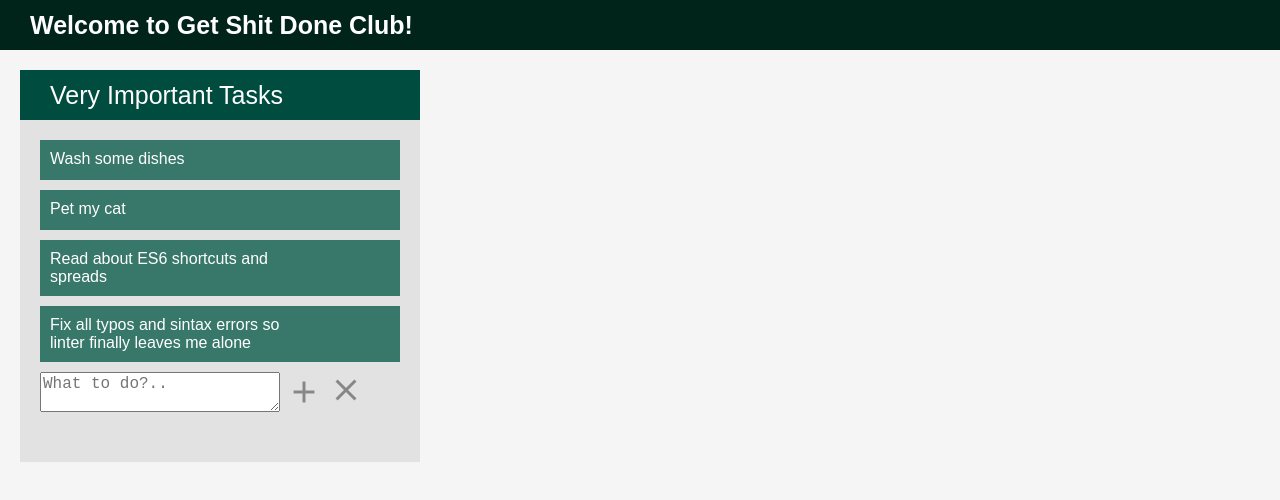
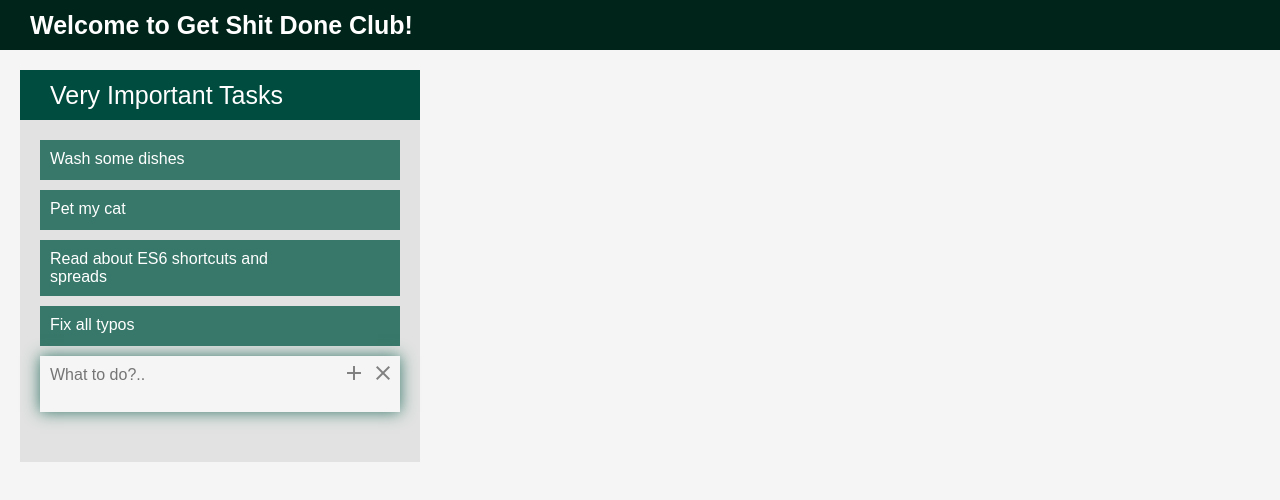
Before and after one commit to klnkt/react-to-do-list, a React app: page / in a window 1280 px wide. Both pictures are taken after a click on the button "add". Shown: the top 500 px of the page. Built offline with nearby package versions, Linux system fonts and the light colour scheme.

Commit message:
added task edit + new task add features

```diff
--- a/src/card/Card.css
+++ b/src/card/Card.css
@@ -11,7 +11,7 @@
 
 .button {
   position: absolute;
-  left: 151px;
+  left: 176px;
   bottom: -24px;
   width: 48px;
   height: 48px;
@@ -20,9 +20,19 @@
   cursor: pointer;
 }
 
-.control__add {
+.card__add {
   display: inline;
   font-size: 48px;
   font-weight: 100;
   color: white;
 }
+
+.card__input {
+  margin-left: 20px;
+  background-color: #F5F5F6;
+  width: 360px;
+  border: grey;
+  color: grey;
+  border-color: #38786a;
+  box-shadow: 0 0 15px #38786a;
+}
--- a/src/card/Card.jsx
+++ b/src/card/Card.jsx
@@ -9,7 +9,7 @@ const TASKS = [
   { id: 1, title: 'Wash some dishes', status: 'unchecked' },
   { id: 2, title: 'Pet my cat', status: 'unchecked' },
   { id: 3, title: 'Read about ES6 shortcuts and spreads', status: 'unchecked' },
-  { id: 4, title: 'Fix all typos and sintax errors so linter finally leaves me alone', status: 'unchecked' },
+  { id: 4, title: 'Fix all typos', status: 'unchecked' },
 ];
 
 class Card extends React.Component {
@@ -22,9 +22,11 @@ class Card extends React.Component {
     this.changeStatus = this.changeStatus.bind(this);
     this.addTask = this.addTask.bind(this);
     this.removeTask = this.removeTask.bind(this);
+    this.editTask = this.editTask.bind(this);
     this.renderInput = this.renderInput.bind(this);
     this.showInput = this.showInput.bind(this);
     this.hideInput = this.hideInput.bind(this);
+    this.handleOutsideClick = this.handleOutsideClick.bind(this);
   }
 
   changeStatus(taskId, taskStatus) {
@@ -35,7 +37,10 @@ class Card extends React.Component {
       }
       return it;
     });
-    this.setState({ tasks: modifiedTasks });
+    this.setState({
+      tasks: modifiedTasks,
+      showInput: false,
+    });
   }
 
   showInput() {
@@ -44,6 +49,7 @@ class Card extends React.Component {
       showInput: true,
     };
     this.setState(modifiedTasks);
+    document.addEventListener('click', this.handleOutsideClick, false);
   }
 
   hideInput() {
@@ -52,18 +58,40 @@ class Card extends React.Component {
       showInput: false,
     };
     this.setState(modifiedTasks);
+    document.removeEventListener('click', this.handleOutsideClick, false);
   }
 
-  addTask(newTitle, newStatus) {
+  handleOutsideClick(e) {
+    if (this.inputNode.contains(e.target)) {
+      return;
+    }
+    this.hideInput();
+  }
+
+  addTask(newTitle) {
     const modifiedTasks = this.state.tasks.slice();
     const idArr = modifiedTasks.map(it => it.id);
     const newId = Math.max.apply(null, idArr) + 1;
     const newTask = {
       id: newId,
       title: newTitle,
-      status: newStatus,
+      status: 'unchecked',
     };
     modifiedTasks.push(newTask);
+    this.setState({
+      tasks: modifiedTasks,
+      showInput: false,
+    });
+  }
+
+  editTask(taskTitle, taskId) {
+    const modifiedTasks = this.state.tasks.map((it) => {
+      if (it.id === taskId) {
+        const obj = { title: taskTitle };
+        return { ...it, ...obj };
+      }
+      return it;
+    });
     this.setState({
       tasks: modifiedTasks,
       showInput: false,
@@ -78,7 +106,11 @@ class Card extends React.Component {
   renderInput() {
     let inputElement = '';
     if (this.state.showInput === true) {
-      inputElement = <Input addTask={this.addTask} hideInput={this.hideInput} />;
+      inputElement = (
+        <div ref={(inputNode) => { this.inputNode = inputNode; }}>
+          <Input do={this.addTask} undo={this.hideInput} newClass="card__input" />
+        </div>
+      );
     }
     return inputElement;
   }
@@ -86,7 +118,7 @@ class Card extends React.Component {
   renderAddButton() {
     let buttonElement = '';
     if (this.state.showInput === false) {
-      buttonElement = <Control name="add" cb={this.showInput} newClass="button control__add" />;
+      buttonElement = <Control name="add" cb={this.showInput} newClass="button card__add" />;
     }
     return buttonElement;
   }
@@ -99,6 +131,7 @@ class Card extends React.Component {
           tasks={this.state.tasks}
           changeStatus={this.changeStatus}
           removeTask={this.removeTask}
+          editTask={this.editTask}
         />
         {this.renderInput()}
         {this.renderAddButton()}
--- a/src/index.css
+++ b/src/index.css
@@ -36,7 +36,7 @@ h1 {
 }
 
 .control {
-  font-size: 24px;
+  margin-top: 5px;
   float: right;
   cursor: pointer;
   margin-right: 5px;
--- a/src/input/Input.css
+++ b/src/input/Input.css
@@ -1,27 +1,38 @@
-.task_add {
-  margin: 0 20px 0 20px;
-  display: flex;
-  flex-direction: row;
+.task_input {
+  min-height: 40px;
+  font-size: 16px;
 }
 
-.task_input {
-  width: 240px;
-  min-height: 40px;
-  font-size: 16px;
-  color: rgba(0, 0, 0, 0.75);
+.task_input__textarea {
+  padding: 0;
+  margin: 10px 0px 6px 10px;
+  resize: none;
+  width: 260px;
+  font-family: sans-serif;
+  font-size: inherit;
+  background-color: inherit;
+  color: inherit;
+  border: 0;
+  overflow: hidden;
 }
 
-.control__add-task {
-  margin: 0;
-  width: 36px;
-  height: 36px;
-  font-size: 36px;
+.task_input__textarea:focus {
+  outline:none;
+}
+
+.control__input {
+  font-size: 24px;
   font-weight: 100;
-  color: rgba(0,0,0,0.4);
   cursor: pointer;
+  color: inherit;
 }
 
 .button__icon {
+  display: inline-block;
+  float: right;
+  padding: 0;
+  display: inline-block;
   border: 0px;
   background-color: inherit;
+  color: inherit;
 }
--- a/src/input/Input.jsx
+++ b/src/input/Input.jsx
@@ -6,27 +6,34 @@ import Control from '../control/Control';
 class Input extends React.Component {
   constructor(props) {
     super(props);
-    this.state = { value: '' };
+    this.state = { value: this.props.title };
     this.handleChange = this.handleChange.bind(this);
   }
 
   clearValue() {
-    this.setState({ value: '' });
+    this.setState({ value: '', show: false });
   }
 
   handleChange(evt) {
     this.setState({ value: evt.target.value });
   }
 
+  resizeTextarea() {
+    const title = this.state.value;
+    return Math.ceil(title.length / 30);
+  }
+
   render() {
     return (
+      <div className={this.props.newClass}>
         <form
           className="task_add"
-        id="addTask"
+          id={this.props.id}
           onSubmit={
             (evt) => {
+              evt.preventDefault();
               if (evt.target.checkValidity()) {
-              this.props.addTask(this.state.value, 'unchecked');
+                this.props.do(this.state.value, this.props.id);
               }
             }
           }
@@ -34,33 +41,44 @@ class Input extends React.Component {
           <textarea
             maxLength="150"
             placeholder="What to do?.."
-          rows="1"
-          className="task_input"
+            rows={this.resizeTextarea()}
+            className="task_input__textarea"
             value={this.state.value}
             onChange={this.handleChange}
+            ref={(c) => { this.textarea = c; }}
             required
           />
-        <button type="submit" className="button__icon" form="addTask">
+          <Control
+            name="close"
+            cb={this.props.undo}
+            status="unchecked"
+            newClass="control__input control__hover"
+          />
+          <button type="submit" className="button__icon" form={this.props.id}>
             <Control
               name="add"
               cb={() => false}
-            newClass="control__add-task control__hover"
+              newClass="control__input control__hover"
             />
           </button>
-        <Control
-          name="close"
-          cb={this.props.hideInput}
-          status="unchecked"
-          newClass="control__add-task control__hover"
-        />
         </form>
+      </div>
     );
   }
 }
 
 Input.propTypes = {
-  addTask: PropTypes.func.isRequired,
-  hideInput: PropTypes.func.isRequired,
+  title: PropTypes.string,
+  id: PropTypes.number,
+  do: PropTypes.func.isRequired,
+  undo: PropTypes.func.isRequired,
+  newClass: PropTypes.string,
+};
+
+Input.defaultProps = {
+  title: '',
+  id: 0,
+  newClass: '',
 };
 
 export default Input;
--- a/src/list/List.jsx
+++ b/src/list/List.jsx
@@ -6,7 +6,9 @@ import Task from '../task/Task';
 function List(props) {
   const changeStatus = props.changeStatus;
   const removeTask = props.removeTask;
+  const editTask = props.editTask;
   const items = props.tasks.map((it, index) => (
+    <div>
       <Task
         tasks={props.tasks}
         title={props.tasks[index].title}
@@ -14,7 +16,9 @@ function List(props) {
         status={props.tasks[index].status}
         removeTask={removeTask}
         changeStatus={changeStatus}
+        editTask={editTask}
       />
+    </div>
   ),
   );
 
@@ -31,6 +35,7 @@ List.propTypes = {
   changeStatus: PropTypes.func.isRequired,
   tasks: PropTypes.arrayOf(PropTypes.object),
   removeTask: PropTypes.func.isRequired,
+  editTask: PropTypes.func.isRequired,
 };
 
 List.defaultProps = {
--- a/src/task/Task.css
+++ b/src/task/Task.css
@@ -1,7 +1,5 @@
 .task_list__item {
-  margin-left: 0;
   margin-bottom: 10px;
-  padding: 10px 5px 10px 10px;
   display: block;
   background-color: #38786a;
   min-height: 40px;
@@ -25,6 +23,16 @@
 }
 
 .title {
+  margin: 10px 0px 10px 10px;
   display: inline-block;
   width: 240px;
 }
+
+.task_input__list {
+  background-color: #38786a;
+  color: white;
+  margin-left: 0;
+  margin-bottom: 10px;
+  color: white;
+  font-size: 16px;
+}
--- a/src/task/Task.jsx
+++ b/src/task/Task.jsx
@@ -2,19 +2,52 @@ import React from 'react';
 import PropTypes from 'prop-types';
 import './Task.css';
 import Control from '../control/Control';
+import Input from '../input/Input';
 
-function Task(props) {
-  const taskClass = (props.status === 'unchecked') ? 'task_list__item' : 'task_list__item checked';
-  const id = props.id;
-  const changeStatus = props.changeStatus;
-  const removeTask = props.removeTask;
+class Task extends React.Component {
+  constructor(props) {
+    super(props);
+    this.state = { edit: false };
+    this.showInput = this.showInput.bind(this);
+    this.hideInput = this.hideInput.bind(this);
+    this.editTitle = this.editTitle.bind(this);
+    this.handleOutsideClick = this.handleOutsideClick.bind(this);
+  }
+
+  showInput() {
+    this.setState({ edit: true });
+    document.addEventListener('click', this.handleOutsideClick, false);
+  }
+
+  hideInput() {
+    this.setState({ edit: false });
+    document.removeEventListener('click', this.handleOutsideClick, false);
+  }
+
+  editTitle(value, id) {
+    this.props.editTask(value, id);
+    this.hideInput();
+  }
+
+  handleOutsideClick(e) {
+    if (this.taskNode.contains(e.target)) {
+      return;
+    }
+    this.hideInput();
+  }
+
+  render() {
+    const taskClass = (this.props.status === 'unchecked') ? 'task_list__item' : 'task_list__item checked';
+    const id = this.props.id;
+    const changeStatus = this.props.changeStatus;
+    const removeTask = this.props.removeTask;
     const checkControl = (
       <Control
         name="done"
         cb={changeStatus}
         id={id}
         status="checked"
-      newClass="control__hidden control__hover"
+        newClass="control__hidden control__hover task_list__control"
       />
     );
     const uncheckControl = (
@@ -23,7 +56,7 @@ function Task(props) {
         cb={changeStatus}
         id={id}
         status="unchecked"
-      newClass="control__hidden control__hover"
+        newClass="control__hidden control__hover task_list__control"
       />
     );
     const deleteControl = (
@@ -31,23 +64,45 @@ function Task(props) {
         name="delete"
         cb={removeTask}
         id={id}
-      newClass="control__hidden control__hover"
+        newClass="control__hidden control__hover task_list__control"
       />
     );
-  return (
-    <li className={taskClass} key={props.id}>
-      <span className="title">{props.title}</span>
-      {deleteControl}
+    const editControl = (
       <Control
         name="edit"
-        cb={changeStatus}
+        cb={this.showInput}
         id={id}
         status="unchecked"
-        newClass="control__hidden control__hover"
+        newClass="control__hidden control__hover task_list__control"
       />
-      {(props.status === 'unchecked') ? checkControl : uncheckControl}
+    );
+    let taskElement;
+    if (this.state.edit) {
+      taskElement = (
+        <Input
+          title={this.props.title}
+          id={this.props.id}
+          do={this.editTitle}
+          undo={this.hideInput}
+          newClass={`task_list__item ${taskClass}`}
+        />
+      );
+    } else {
+      taskElement = (
+        <div className={taskClass}>
+          <span className="title">{this.props.title}</span>
+          {deleteControl}
+          {editControl}
+          {(this.props.status === 'unchecked') ? checkControl : uncheckControl}
+        </div>
+      );
+    }
+    return (
+      <li key={this.props.id} ref={(taskNode) => { this.taskNode = taskNode; }}>
+        {taskElement}
       </li>
     );
+  }
 }
 
 Task.propTypes = {
@@ -56,6 +111,7 @@ Task.propTypes = {
   status: PropTypes.string.isRequired,
   changeStatus: PropTypes.func.isRequired,
   removeTask: PropTypes.func.isRequired,
+  editTask: PropTypes.func.isRequired,
 };
 
 Task.defaultProps = {
```
Also changed, not shown: src/list/List.css (line endings or trailing spaces), 2 other files (tests, documents, lock files or other folders). Lines whose indentation alone changed are shown as unchanged.
